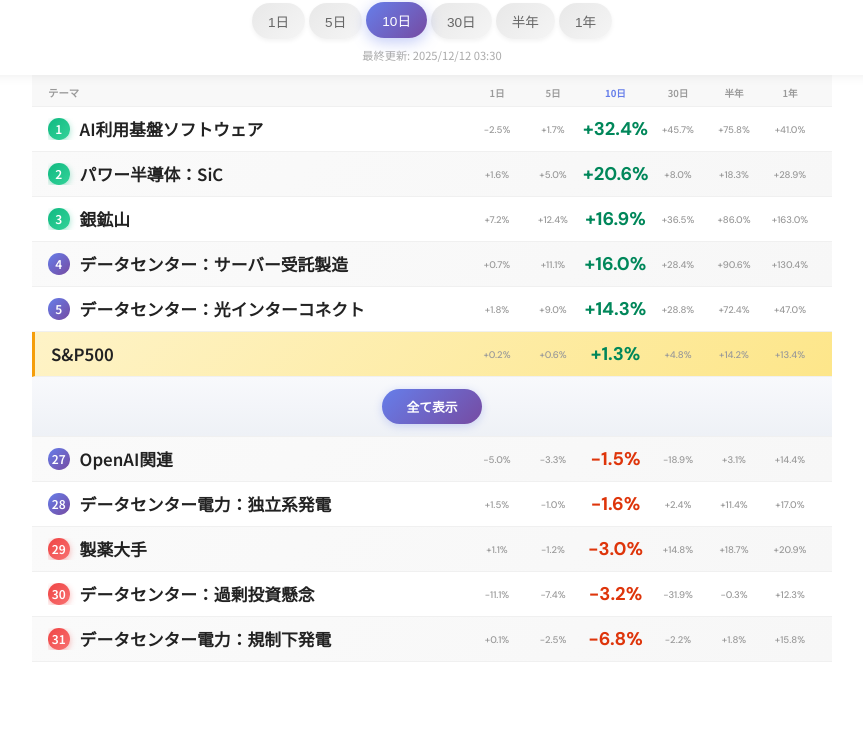
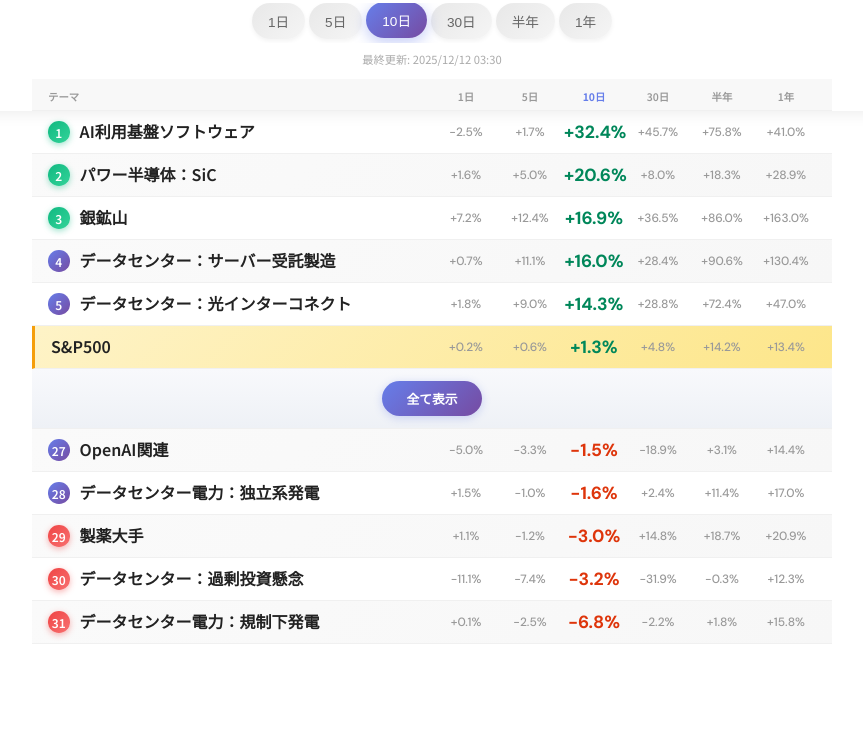
Before and after one commit to UsStocksInsight/new_website, a plain HTML site: page index.html in a window 1280 px wide. Shown: the part 56-800 px from the top of the page, without its empty margins (208-1071 px from the left). Drawn offline with Linux system fonts and the light colour scheme.

Commit message:
Add files via upload

```diff
--- a/index.html
+++ b/index.html
@@ -15,22 +15,15 @@
                 --text-sub: #666666;
                 --text-muted: #999999;
 
-                /* 上位1-3位: グリーン系 */
                 --rank-top: linear-gradient(135deg, #10b981 0%, #34d399 100%);
                 --rank-top-shadow: rgba(16, 185, 129, 0.4);
-
-                /* 通常ランク: 紫系 */
                 --rank-normal: linear-gradient(135deg, #667eea 0%, #764ba2 100%);
-
-                /* 下位3位: 赤系 */
                 --rank-bottom: linear-gradient(135deg, #ef4444 0%, #f87171 100%);
                 --rank-bottom-shadow: rgba(239, 68, 68, 0.4);
 
-                /* パフォーマンス色 */
                 --positive: #00875a;
                 --negative: #de350b;
 
-                /* S&P500 特別色 */
                 --sp500-bg: linear-gradient(135deg, #fef3c7 0%, #fde68a 100%);
                 --sp500-border: #f59e0b;
             }
@@ -49,13 +42,17 @@
                 -webkit-font-smoothing: antialiased;
             }
 
-            header {
-                background: #fff;
+            .sticky-wrapper {
                 position: sticky;
                 top: 0;
                 z-index: 100;
+                background: #fff;
+                box-shadow: 0 2px 10px rgba(0,0,0,0.06);
+            }
+
+            header {
+                background: #fff;
                 padding: 15px 20px 12px 20px;
-                box-shadow: 0 2px 10px rgba(0,0,0,0.06);
             }
 
             h1 {
@@ -66,19 +63,17 @@
                 letter-spacing: 0.5px;
                 color: #111;
                 white-space: nowrap;
-                text-shadow:
-                    0 0 15px rgba(255,255,255,0.8),
-                    0 0 30px rgba(255,255,255,0.5),
-                    0 1px 3px rgba(0,0,0,0.1);
             }
 
-            /* 期間セレクター */
             .period-selector {
                 display: flex;
                 justify-content: center;
                 gap: 4px;
                 flex-wrap: nowrap;
                 margin: 12px 0 8px 0;
+                overflow-x: auto;
+                -webkit-overflow-scrolling: touch;
+                padding-bottom: 4px;
             }
 
             .period-btn {
@@ -93,6 +88,7 @@
                 color: #666;
                 box-shadow: 0 2px 4px rgba(0,0,0,0.05);
                 white-space: nowrap;
+                flex-shrink: 0;
             }
 
             .period-btn.active {
@@ -112,10 +108,9 @@
                 text-align: center;
                 font-size: 0.7rem;
                 color: #aaa;
-                margin-top: 8px;
+                margin-top: 4px;
             }
 
-            /* パフォーマンス表示ヘッダー - ヘッダーの下に固定 */
             .perf-header {
                 display: flex;
                 align-items: center;
@@ -124,9 +119,6 @@
                 margin: 0 auto;
                 background: #f8f8f8;
                 border-bottom: 1px solid var(--item-border);
-                position: sticky;
-                top: 105px;
-                z-index: 99;
             }
 
             .perf-header-left {
@@ -137,24 +129,52 @@
                 min-width: 0;
             }
 
+            /* スクロールエリアのラッパー */
+            .scroll-wrapper {
+                position: relative;
+                display: flex;
+                align-items: center;
+            }
+
             .perf-header-right {
                 display: flex;
                 gap: 4px;
+                overflow-x: auto;
+                scrollbar-width: none;
+                -ms-overflow-style: none;
+            }
+            .perf-header-right::-webkit-scrollbar {
+                display: none;
             }
 
             .perf-header-item {
                 text-align: center;
-                width: 48px;
+                width: 55px;
                 font-size: 0.55rem;
                 font-weight: 600;
                 color: var(--text-muted);
                 flex-shrink: 0;
+                transition: color 0.2s;
             }
 
             .perf-header-item.active {
                 color: #667eea;
                 font-weight: 700;
-                width: 58px;
+            }
+
+            /* スクロールインジケーター */
+            .scroll-indicator {
+                display: none;
+                font-size: 0.6rem;
+                color: #aaa;
+                margin-left: 4px;
+                animation: bounce 1.5s ease-in-out infinite;
+                flex-shrink: 0;
+            }
+
+            @keyframes bounce {
+                0%, 100% { transform: translateX(0); opacity: 0.5; }
+                50% { transform: translateX(3px); opacity: 1; }
             }
 
             .list-container {
@@ -162,7 +182,6 @@
                 margin: 0 auto;
             }
 
-            /* テーマアイテム */
             .theme-item {
                 border-bottom: 1px solid var(--item-border);
                 padding: 10px 16px;
@@ -182,7 +201,6 @@
                 background: linear-gradient(135deg, #f0f4ff 0%, #e8ecf8 100%);
             }
 
-            /* S&P500 特別スタイル */
             .theme-item.sp500 {
                 background: var(--sp500-bg);
                 border-left: 3px solid var(--sp500-border);
@@ -198,10 +216,8 @@
                 gap: 10px;
                 flex: 1;
                 min-width: 0;
-                overflow: hidden;
             }
 
-            /* ランクバッジ */
             .rank {
                 font-size: 0.65rem;
                 color: #fff;
@@ -216,13 +232,11 @@
                 flex-shrink: 0;
             }
 
-            /* 上位1-3位: グリーン系 */
             .rank.top {
                 background: var(--rank-top);
                 box-shadow: 0 2px 6px var(--rank-top-shadow);
             }
 
-            /* 下位3位: 赤系 */
             .rank.bottom {
                 background: var(--rank-bottom);
                 box-shadow: 0 2px 6px var(--rank-bottom-shadow);
@@ -233,45 +247,42 @@
                 font-weight: 600;
                 color: var(--text-main);
                 line-height: 1.35;
-                white-space: nowrap;
-                overflow: hidden;
-                text-overflow: ellipsis;
             }
 
-            /* パフォーマンスコンテナ */
             .perf-container {
                 display: flex;
                 align-items: center;
                 gap: 4px;
                 flex-shrink: 0;
+                overflow-x: auto;
+                scrollbar-width: none;
+                -ms-overflow-style: none;
+            }
+            .perf-container::-webkit-scrollbar {
+                display: none;
             }
 
             .perf-item {
                 text-align: center;
-                width: 48px;
+                width: 55px;
                 flex-shrink: 0;
             }
 
-            .perf-item.active {
-                width: 58px;
-            }
-
             .perf-value {
-                font-size: 0.55rem;
+                font-size: 0.7rem;
                 font-weight: 500;
                 color: var(--text-muted);
                 font-family: 'DM Sans', sans-serif;
             }
 
             .perf-value.active {
-                font-size: 1rem;
+                font-size: 1.0rem;
                 font-weight: 700;
             }
 
             .perf-value.perf-up { color: var(--positive); }
             .perf-value.perf-down { color: var(--negative); }
 
-            /* 全て表示ボタン行 */
             .expand-row {
                 display: flex;
                 align-items: center;
@@ -299,50 +310,59 @@
                 box-shadow: 0 4px 12px rgba(102, 126, 234, 0.4);
             }
 
-            /* モバイル: 選択期間のみ大きく、他は小さく表示 */
+            /* モバイル: スクロール対応 */
             @media (max-width: 600px) {
-                .perf-header {
-                    top: 100px;
+                .theme-name {
+                    font-size: 0.8rem;
                 }
 
-                .theme-name {
-                    font-size: 0.78rem;
+                .perf-header-right,
+                .perf-container {
+                    width: 70px;
+                    flex-shrink: 0;
                 }
 
-                /* モバイルでは非選択期間を非表示 */
-                .perf-item:not(.active) {
-                    display: none;
+                .perf-item {
+                    opacity: 0.5;
+                }
+                .perf-item.active {
+                    opacity: 1;
                 }
 
-                .perf-header-item:not(.active) {
-                    display: none;
+                .perf-header-item {
+                    opacity: 0.5;
+                }
+                .perf-header-item.active {
+                    opacity: 1;
                 }
 
-                .perf-container {
-                    justify-content: flex-end;
+                /* モバイルでインジケーター表示 */
+                .scroll-indicator {
+                    display: inline;
                 }
             }
 
-            /* PC向け */
-            @media (min-width: 600px) {
+            /* PC: 全期間表示 */
+            @media (min-width: 601px) {
+                .sticky-wrapper {
+                    box-shadow: 0 2px 15px rgba(0,0,0,0.08);
+                }
+
                 .period-btn {
                     padding: 8px 16px;
                     font-size: 0.85rem;
                 }
 
                 .theme-name {
-                    font-size: 1.05rem;
-                    white-space: normal;
-                    overflow: visible;
-                    text-overflow: unset;
+                    font-size: 1.0rem;
                 }
 
                 .perf-value {
-                    font-size: 0.6rem;
+                    font-size: 0.75rem;
                 }
 
                 .perf-value.active {
-                    font-size: 1.15rem;
+                    font-size: 1.1rem;
                 }
 
                 .rank {
@@ -351,26 +371,31 @@
                     height: 1.8em;
                 }
 
-                .perf-header-item {
-                    width: 52px;
-                    font-size: 0.6rem;
+                .perf-header-item, .perf-item {
+                    width: 60px;
+                    font-size: 0.65rem;
                 }
 
-                .perf-header-item.active {
-                    width: 65px;
+                .perf-header-right,
+                .perf-container {
+                    overflow: visible;
+                    width: auto;
                 }
 
-                .perf-item {
-                    width: 52px;
+                .perf-item,
+                .perf-header-item {
+                    opacity: 1;
                 }
 
-                .perf-item.active {
-                    width: 65px;
+                /* PCではインジケーター非表示 */
+                .scroll-indicator {
+                    display: none !important;
                 }
             }
         </style>
     </head>
     <body>
+        <div class="sticky-wrapper">
             <header>
                 <h1>米国株 テーマランキング</h1>
                 <div class="period-selector">
@@ -386,13 +411,17 @@
 
             <div class="perf-header">
                 <div class="perf-header-left">テーマ</div>
-            <div class="perf-header-right">
+                <div class="scroll-wrapper">
+                    <div class="perf-header-right sync-scroll" id="header-scroll-area">
                         <div class="perf-header-item" data-period="1日">1日</div>
                         <div class="perf-header-item" data-period="5日">5日</div>
                         <div class="perf-header-item active" data-period="10日">10日</div>
                         <div class="perf-header-item" data-period="30日">30日</div>
                         <div class="perf-header-item" data-period="半年">半年</div>
                         <div class="perf-header-item" data-period="1年">1年</div>
+                    </div>
+                    <span class="scroll-indicator">↔</span>
+                </div>
             </div>
         </div>
 
@@ -436,6 +465,8 @@ SP500,0.002079350841514227,0.006399170798031539,0.012974489731924832,0.048100852
             let isExpanded = false;
 
             const periodOrder = ['1日', '5日', '10日', '30日', '半年', '1年'];
+
+            let isSyncing = false;
 
             function parseCSV(csvText) {
                 const lines = csvText.trim().split('\n');
@@ -540,7 +571,7 @@ SP500,0.002079350841514227,0.006399170798031539,0.012974489731924832,0.048100852
                     if (isActive) itemCls += ' active';
 
                     perfHtml += `
-                        <div class="${itemCls}">
+                        <div class="${itemCls}" data-period="${period}">
                             <div class="${perfClass}">${formatPerf(value)}</div>
                         </div>
                     `;
@@ -553,7 +584,7 @@ SP500,0.002079350841514227,0.006399170798031539,0.012974489731924832,0.048100852
                         ${rankHtml}
                         <span class="theme-name">${theme.name}</span>
                     </div>
-                    <div class="perf-container">
+                    <div class="perf-container sync-scroll">
                         ${perfHtml}
                     </div>
                 `;
@@ -561,12 +592,53 @@ SP500,0.002079350841514227,0.006399170798031539,0.012974489731924832,0.048100852
                 return item;
             }
 
+            function syncScroll(sourceElement) {
+                if (isSyncing) return;
+                isSyncing = true;
+
+                const scrollLeft = sourceElement.scrollLeft;
+
+                document.querySelectorAll('.sync-scroll').forEach(el => {
+                    if (el !== sourceElement) {
+                        el.scrollLeft = scrollLeft;
+                    }
+                });
+
+                requestAnimationFrame(() => {
+                    isSyncing = false;
+                });
+            }
+
+            function setupScrollSync() {
+                document.querySelectorAll('.sync-scroll').forEach(el => {
+                    el.addEventListener('scroll', function() {
+                        syncScroll(this);
+                    }, { passive: true });
+                });
+            }
+
+            function scrollToActivePeriod() {
+                const headerArea = document.getElementById('header-scroll-area');
+                if (!headerArea) return;
+
+                const activeIndex = periodOrder.indexOf(currentPeriod);
+                if (activeIndex === -1) return;
+
+                const itemWidth = 59;
+                const scrollLeft = activeIndex * itemWidth;
+
+                headerArea.scrollLeft = scrollLeft;
+
+                document.querySelectorAll('.perf-container.sync-scroll').forEach(el => {
+                    el.scrollLeft = scrollLeft;
+                });
+            }
+
             function renderList() {
                 const rawThemes = parseCSV(csvRaw);
                 const sorted = sortByPeriod(rawThemes, currentPeriod);
                 const total = sorted.length;
 
-                // S&P500のインデックスを取得
                 const sp500Index = sorted.findIndex(t => t.isSP500);
 
                 updatePerfHeader();
@@ -579,43 +651,34 @@ SP500,0.002079350841514227,0.006399170798031539,0.012974489731924832,0.048100852
                     return;
                 }
 
+                const renderItems = (indices) => {
+                    indices.forEach(idx => {
+                         container.appendChild(createThemeItem(sorted[idx], idx, total));
+                    });
+                };
+
                 if (isExpanded) {
                     sorted.forEach((theme, index) => {
                         container.appendChild(createThemeItem(theme, index, total));
                     });
                 } else {
-                    // 折りたたみ表示: 上位5件 + S&P500 + 全て表示ボタン + 下位5件
                     const topCount = 5;
                     const bottomCount = 5;
-
-                    // 表示するインデックスを決定
                     let topIndices = [];
                     let bottomIndices = [];
 
-                    // 上位5件
-                    for (let i = 0; i < Math.min(topCount, total); i++) {
-                        topIndices.push(i);
-                    }
-
-                    // S&P500が上位5件に含まれていなければ追加
+                    for (let i = 0; i < Math.min(topCount, total); i++) topIndices.push(i);
                     if (sp500Index !== -1 && !topIndices.includes(sp500Index)) {
                         topIndices.push(sp500Index);
                         topIndices.sort((a, b) => a - b);
                     }
 
-                    // 下位5件（上位と重複しないもの）
                     for (let i = Math.max(0, total - bottomCount); i < total; i++) {
-                        if (!topIndices.includes(i)) {
-                            bottomIndices.push(i);
-                        }
+                        if (!topIndices.includes(i)) bottomIndices.push(i);
                     }
 
-                    // 上位を表示
-                    topIndices.forEach(idx => {
-                        container.appendChild(createThemeItem(sorted[idx], idx, total));
-                    });
+                    renderItems(topIndices);
 
-                    // 全て表示ボタン（中間に省略があれば）
                     if (bottomIndices.length > 0 && total > topIndices.length + bottomIndices.length) {
                         const expandRow = document.createElement('div');
                         expandRow.className = 'expand-row';
@@ -628,16 +691,17 @@ SP500,0.002079350841514227,0.006399170798031539,0.012974489731924832,0.048100852
                         });
                     }
 
-                    // 下位を表示
-                    bottomIndices.forEach(idx => {
-                        container.appendChild(createThemeItem(sorted[idx], idx, total));
-                    });
+                    renderItems(bottomIndices);
                 }
 
-                // 更新日時
                 const now = new Date();
                 const updateInfo = document.getElementById('update-info');
                 updateInfo.textContent = `最終更新: ${now.getFullYear()}/${String(now.getMonth()+1).padStart(2,'0')}/${String(now.getDate()).padStart(2,'0')} ${String(now.getHours()).padStart(2,'0')}:${String(now.getMinutes()).padStart(2,'0')}`;
+
+                setTimeout(() => {
+                    setupScrollSync();
+                    scrollToActivePeriod();
+                }, 50);
             }
 
             document.querySelectorAll('.period-btn').forEach(btn => {
@@ -645,12 +709,20 @@ SP500,0.002079350841514227,0.006399170798031539,0.012974489731924832,0.048100852
                     document.querySelectorAll('.period-btn').forEach(b => b.classList.remove('active'));
                     this.classList.add('active');
                     currentPeriod = this.dataset.period;
-                    isExpanded = false; // 期間切替時に折りたたむ
+                    isExpanded = false;
                     renderList();
                 });
             });
 
+            document.getElementById('header-scroll-area').addEventListener('scroll', function() {
+                syncScroll(this);
+            }, { passive: true });
+
             renderList();
+
+            window.addEventListener('resize', () => {
+                setTimeout(scrollToActivePeriod, 200);
+            });
         </script>
     </body>
     </html>
```
Lines whose indentation alone changed are shown as unchanged.
